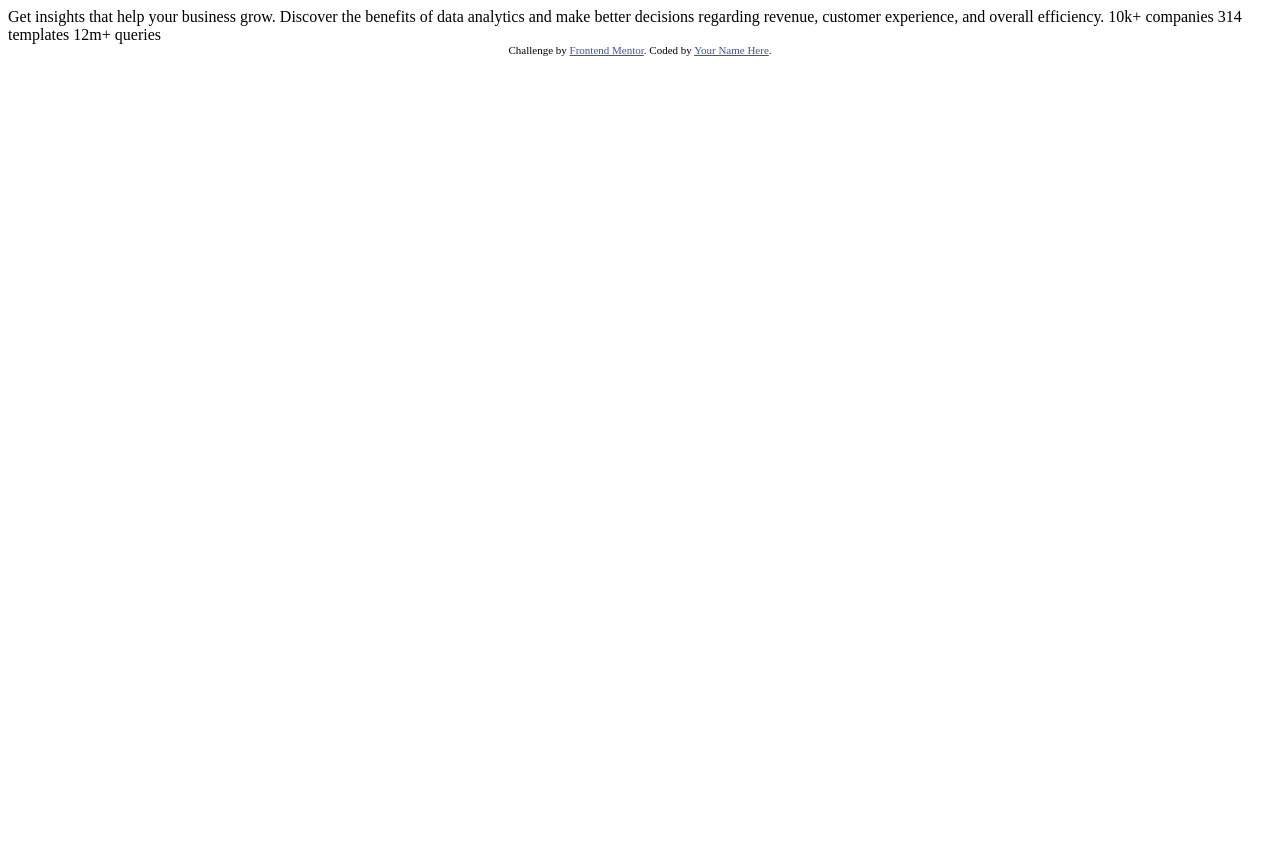
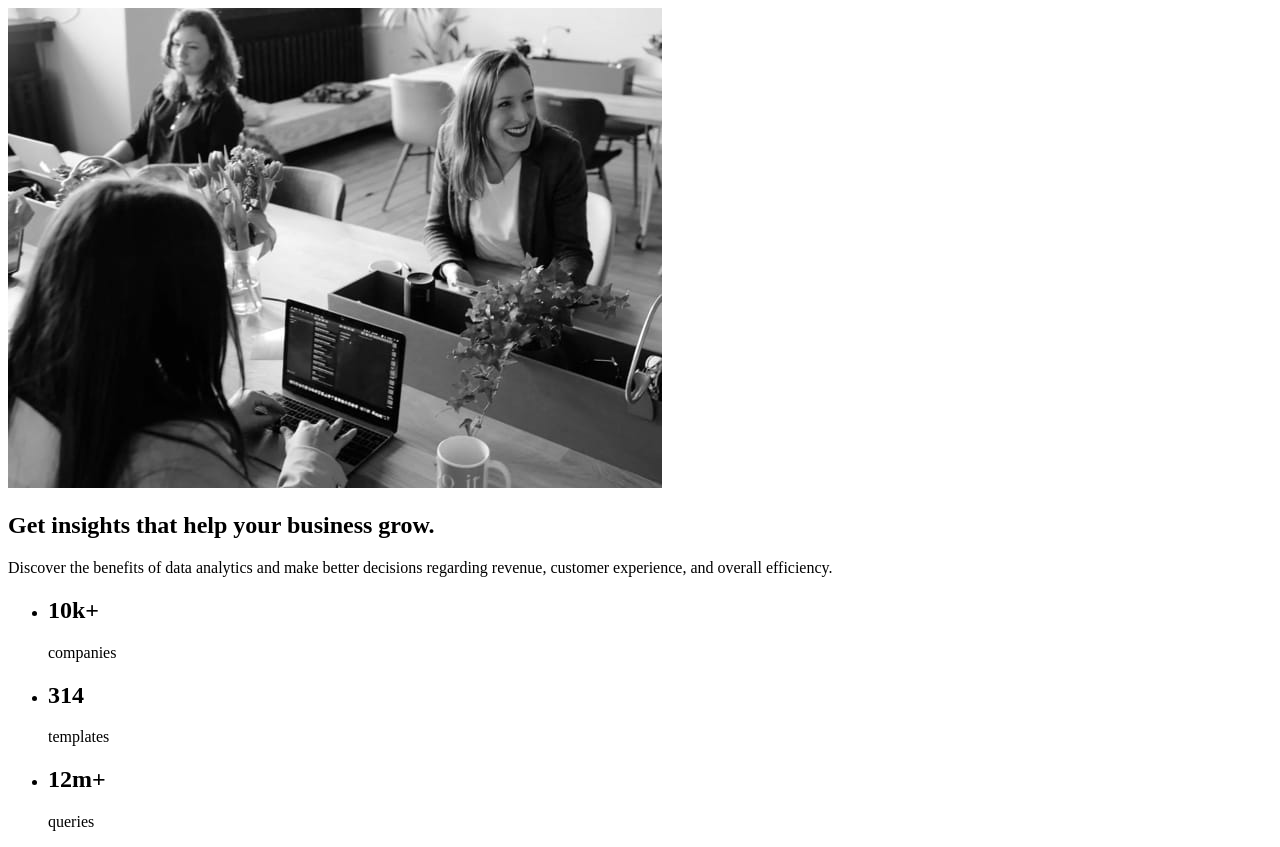
Before and after one commit to meczajkowski/stats-preview-card-component-main, a plain HTML site: page index.html in a window 1280 px wide. Before the commit the page ends 800 px from the top, so only its background shows below. Drawn offline with Linux system fonts and the light colour scheme.

Commit message:
feat: add html content

```diff
--- a/index.html
+++ b/index.html
@@ -3,38 +3,43 @@
   <head>
     <meta charset="UTF-8" />
     <meta name="viewport" content="width=device-width, initial-scale=1.0" />
-    <!-- displays site properly based on user's device -->
-
     <link
       rel="icon"
       type="image/png"
       sizes="32x32"
       href="./images/favicon-32x32.png"
     />
-
     <title>Frontend Mentor | Stats preview card component</title>
-
-    <!-- Feel free to remove these styles or customise in your own stylesheet 👍 -->
-    <style>
-      .attribution {
-        font-size: 11px;
-        text-align: center;
-      }
-      .attribution a {
-        color: hsl(228, 45%, 44%);
-      }
-    </style>
+    <link rel="stylesheet" href="styles.css" />
   </head>
   <body>
-    Get insights that help your business grow. Discover the benefits of data
-    analytics and make better decisions regarding revenue, customer experience,
-    and overall efficiency. 10k+ companies 314 templates 12m+ queries
-
-    <div class="attribution">
-      Challenge by
-      <a href="https://www.frontendmentor.io?ref=challenge" target="_blank"
-        >Frontend Mentor</a
-      >. Coded by <a href="#">Your Name Here</a>.
-    </div>
+    <main>
+      <section>
+        <img src="./images/image-header-mobile.jpg" alt="header" />
+      </section>
+      <section>
+        <h1>Get <span>insights</span> that help your business grow.</h1>
+        <p>
+          Discover the benefits of data analytics and make better decisions
+          regarding revenue, customer experience, and overall efficiency.
+        </p>
+      </section>
+      <section>
+        <ul>
+          <li>
+            <h2>10k+</h2>
+            <p>companies</p>
+          </li>
+          <li>
+            <h2>314</h2>
+            <p>templates</p>
+          </li>
+          <li>
+            <h2>12m+</h2>
+            <p>queries</p>
+          </li>
+        </ul>
+      </section>
+    </main>
   </body>
 </html>
```
Also changed, not shown: styles.css (added).
